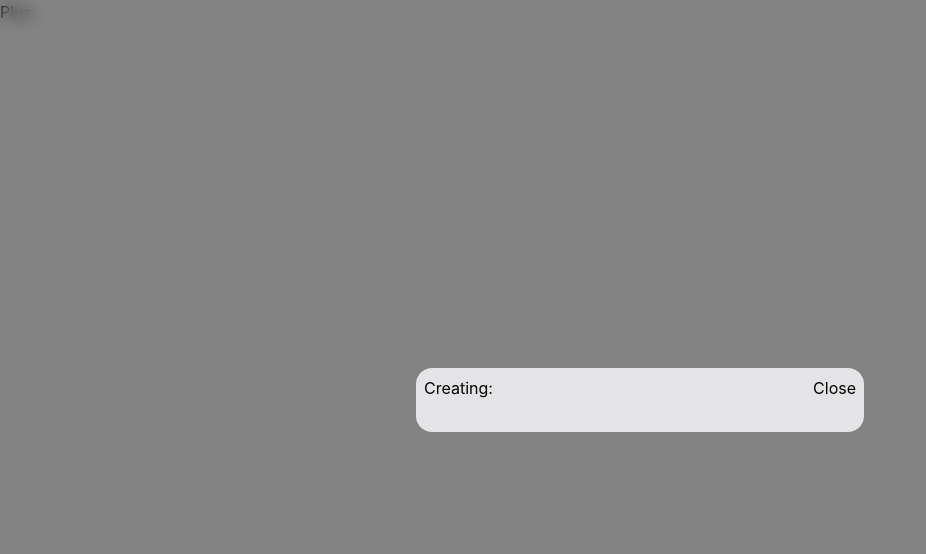
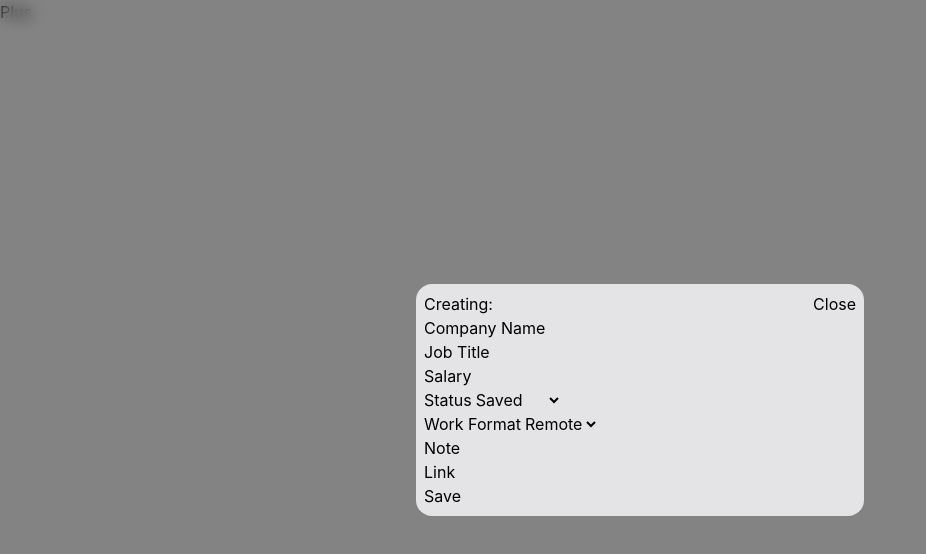
Before and after one commit to snkio/job-tracker, a React (Vite) app: page / in a window 1280 px wide. Both pictures are taken after a click on the button "Create new offer". Shown: the top 554 px of the page, without its empty margins (0-926 px from the left). Built offline with nearby package versions, Linux system fonts and the light colour scheme.

Commit message:
feat: add new inputs in modal

```diff
--- a/src/App.jsx
+++ b/src/App.jsx
@@ -11,9 +11,15 @@ export function App() {
 
   const [open, setOpen] = useState(false);
   const [offers, setOffers] = useState([]);
-  const [offer, setOffer] = useState("");
-
-  console.log(offers);
+  const [offer, setOffer] = useState({
+    company: "",
+    job: "",
+    salary: "",
+    status: "Saved",
+    format: "Remote",
+    note: "",
+    link: "",
+  });
 
   useEffect(() => {
     localStorage.setItem("offers", JSON.stringify(offers));
--- a/src/components/OfferModal.jsx
+++ b/src/components/OfferModal.jsx
@@ -5,11 +5,43 @@ export function OfferModal({
   setOffers,
   offerId = null,
 }) {
-  const handleSubmit = (e) => {
+  const inputs = [
+    { type: "text", name: "company", label: "Company Name", required: true },
+    { type: "text", name: "job", label: "Job Title", required: true },
+    { type: "number", name: "salary", label: "Salary" },
+    {
+      type: "select",
+      name: "status",
+      label: "Status",
+      options: ["Saved", "Applied", "Interview", "Offer", "Rejected"],
+    },
+    {
+      type: "select",
+      name: "format",
+      label: "Work Format",
+      options: ["Remote", "Hybrid", "Office"],
+    },
+    { type: "text", name: "note", label: "Note" },
+    { type: "url", name: "link", label: "Link" },
+  ];
+
+  const handleChange = (e) => {
+    const { name, value } = e.target;
+
+    setOffer((prev) => ({ ...prev, [name]: value }));
+  };
+
+  const handleSave = (e) => {
     e.preventDefault();
 
+    if (!offer) return;
+
     setOffers((prev) => [...prev, offer]);
+    setOffer({});
+    setOpen(false);
   };
+  console.log(inputs[0]["name"]);
+
   return (
     <div className="fixed inset-0 flex min-h-screen flex-col justify-center items-center bg-zinc-950/50 backdrop-blur-sm">
       <div className="absolute bg-zinc-200 max-w-md w-full p-2 rounded-2xl">
@@ -17,17 +49,44 @@ export function OfferModal({
           {offerId === null ? <h2>Creating:</h2> : <h2>Editing</h2>}
           <p onClick={() => setOpen(false)}>Close</p>
         </div>
-        <form
-          onSubmit={(e) => {
-            handleSubmit(e);
-            setOpen(false);
-          }}
-        >
-          <input
-            type="text"
-            value={offer}
-            onChange={(e) => setOffer(e.target.value)}
-          />
+        <form onSubmit={handleSave}>
+          <>
+            {inputs.map((item, i) => {
+              const { options } = item;
+              return (
+                <div key={i}>
+                  {item.type !== "select" ? (
+                    <label>
+                      <span>{item.label}</span>
+                      <input
+                        type={item.type}
+                        name={item.name}
+                        value={offer[item.name]}
+                        required={item.required}
+                        onChange={handleChange}
+                      />
+                    </label>
+                  ) : (
+                    <label>
+                      <span>{item.label}</span>
+                      <select
+                        name={item.name}
+                        value={offer[item.name]}
+                        onChange={handleChange}
+                      >
+                        {options.map((option, id) => (
+                          <option key={id} name={option[0]} value={option}>
+                            {option}
+                          </option>
+                        ))}
+                      </select>
+                    </label>
+                  )}
+                </div>
+              );
+            })}
+            <button>Save</button>
+          </>
         </form>
       </div>
     </div>
```
